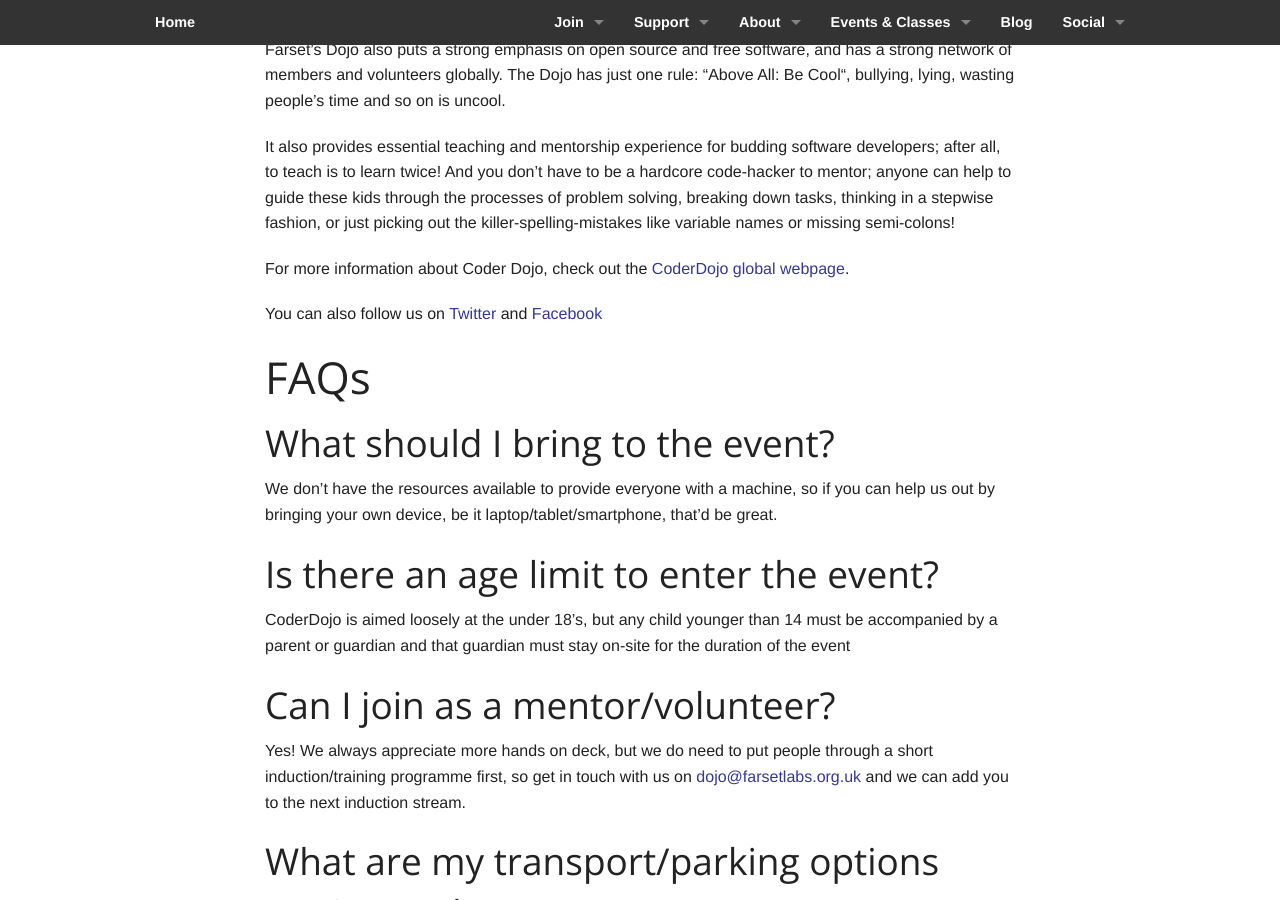
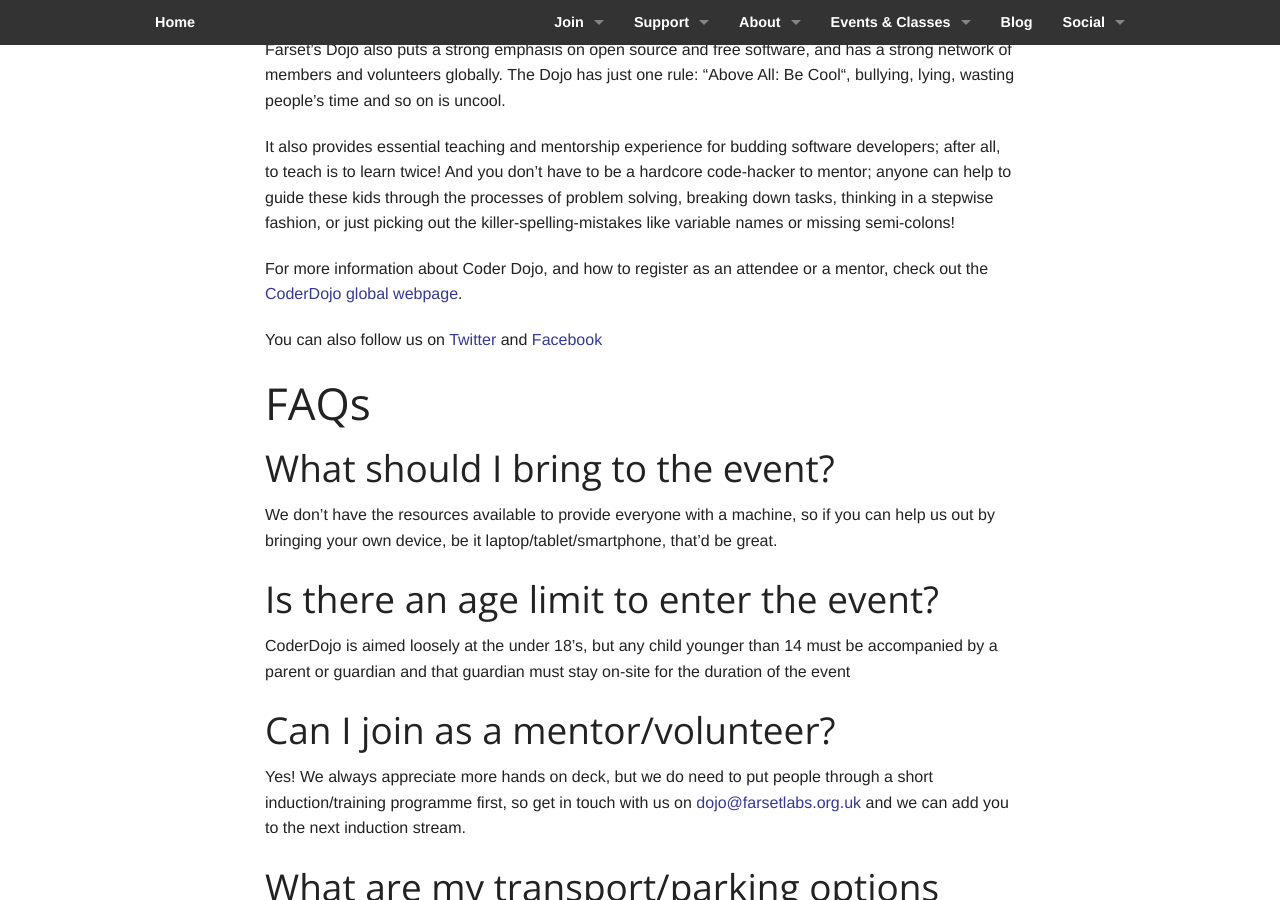
Before and after one commit to FarsetLabs/farsetlabs.github.io, a Jekyll site: the page built from events/coderdojo.md, in a window 1280 px wide and 900 px high, scrolled down 850 px. Built offline with Jekyll 4.4.1, drawn with Linux system fonts in a browser that asks for light colours; our own code applies the rules of GitHub Pages for plain Markdown files.

Commit message:
call to action, like.

```diff
--- a/events/coderdojo.md
+++ b/events/coderdojo.md
@@ -15,7 +15,7 @@
 
 It also provides essential teaching and mentorship experience for budding software developers; after all, to teach is to learn twice! And you don't have to be a hardcore code-hacker to mentor; anyone can help to guide these kids through the processes of problem solving, breaking down tasks, thinking in a stepwise fashion, or just picking out the killer-spelling-mistakes like variable names or missing semi-colons!
 
-For more information about Coder Dojo, check out the [CoderDojo global webpage](https://zen.coderdojo.com/dojos/gb/belfast/farset-dojo).
+For more information about Coder Dojo, and how to register as an attendee or a mentor, check out the [CoderDojo global webpage](https://zen.coderdojo.com/dojos/gb/belfast/farset-dojo).
 
 You can also follow us on [Twitter](http://twitter.com/farsetdojo) and [Facebook](http://facebook.com/farsetdojo)
 
```
